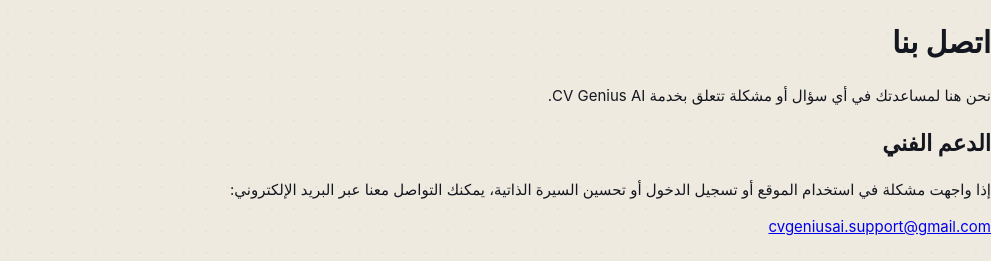
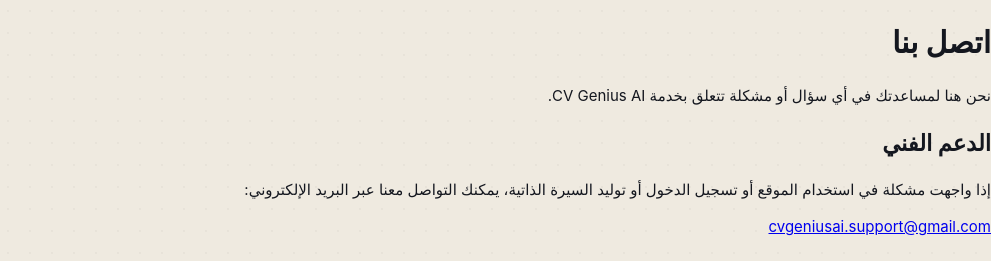
Before and after one commit to Khaled-dodo2017/cv-genius-ai, a plain HTML site: page contact.html in a window 1280 px wide. Shown: the top 261 px of the page, without its empty margins (289-1280 px from the left). Drawn offline with Linux system fonts and the light colour scheme.

Commit message:
Update contact.html

```diff
--- a/contact.html
+++ b/contact.html
@@ -22,7 +22,7 @@
     <h2>الدعم الفني</h2>
 
     <p>
-      إذا واجهت مشكلة في استخدام الموقع أو تسجيل الدخول أو تحسين السيرة الذاتية،
+      إذا واجهت مشكلة في استخدام الموقع أو تسجيل الدخول أو توليد السيرة الذاتية،
       يمكنك التواصل معنا عبر البريد الإلكتروني:
     </p>
 
```
